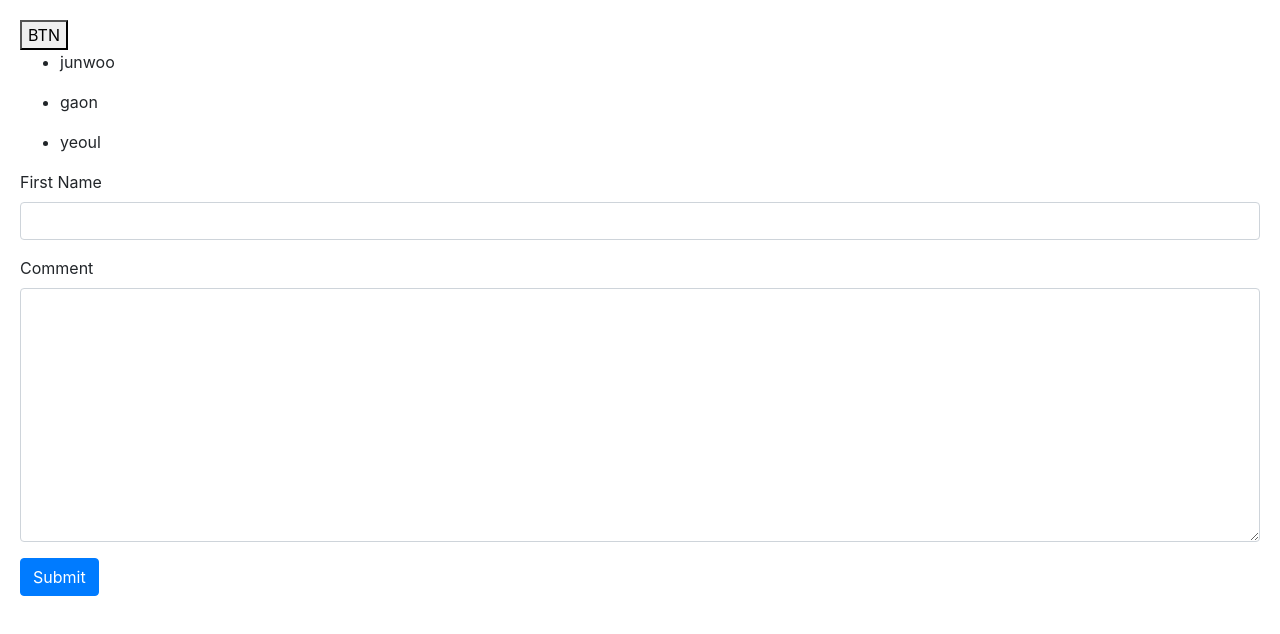
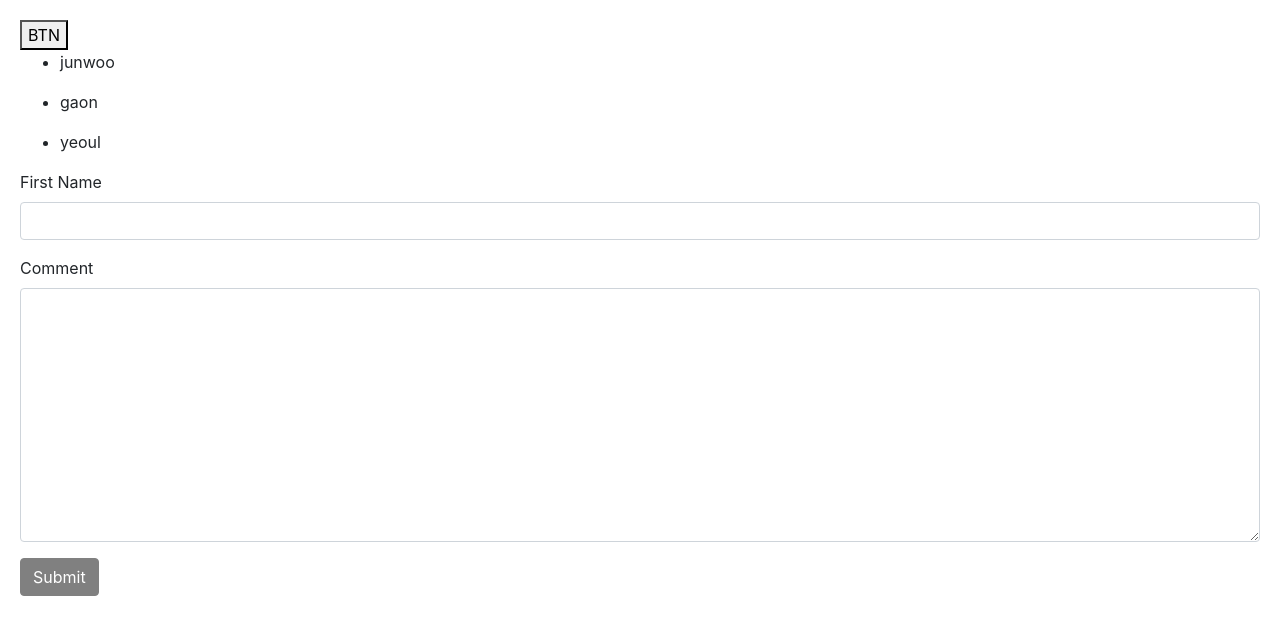
Before and after one commit to JUNWOO45/angular_project, an Angular app in the folder project/: page / in a window 1280 px wide. Shown: the top 634 px of the page. Built offline with nearby package versions, Linux system fonts and the light colour scheme.

Commit message:
Disabling the submit btn version1

```diff
--- a/project/src/app/contact-form/contact-form.component.html
+++ b/project/src/app/contact-form/contact-form.component.html
@@ -1,4 +1,4 @@
-<form>
+<form #f="ngForm" (ngSubmit)="onSubmit(f)">
   <div class="form-group">
     <label for="firstName">First Name</label>
     <input
@@ -15,13 +15,14 @@
       class="alert alert-danger"
       *ngIf="firstName.invalid && firstName.touched"
     >
-      First Name을 적어주세요!
+      First Name을 적어주세요.
     </div>
   </div>
   <div class="form-group">
     <label for="comment">Comment</label>
     <textarea
       ngModel
+      required
       name="comment"
       id="comment"
       cols="30"
@@ -31,5 +32,11 @@
       (change)="log(comment)"
     ></textarea>
   </div>
-  <button class="btn btn-primary">Submit</button>
+
+  <button
+    class="btn btn-primary"
+    [class.btn-disabled]="!firstName.control.valid || !comment.control.valid"
+  >
+    Submit
+  </button>
 </form>
--- a/project/src/app/contact-form/contact-form.component.ts
+++ b/project/src/app/contact-form/contact-form.component.ts
@@ -15,4 +15,8 @@ export class ContactFormComponent implements OnInit {
   log(x) {
     console.log(x);
   }
+
+  onSubmit(f) {
+    console.log(f.valid)
+  }
 }
--- a/project/src/styles.css
+++ b/project/src/styles.css
@@ -9,3 +9,8 @@ body {
 .form-control.ng-touched.ng-invalid {
   border: 2px solid red;
 }
+
+.btn-disabled{
+  border: 1px solid gray;
+  background-color: gray;
+}
```
